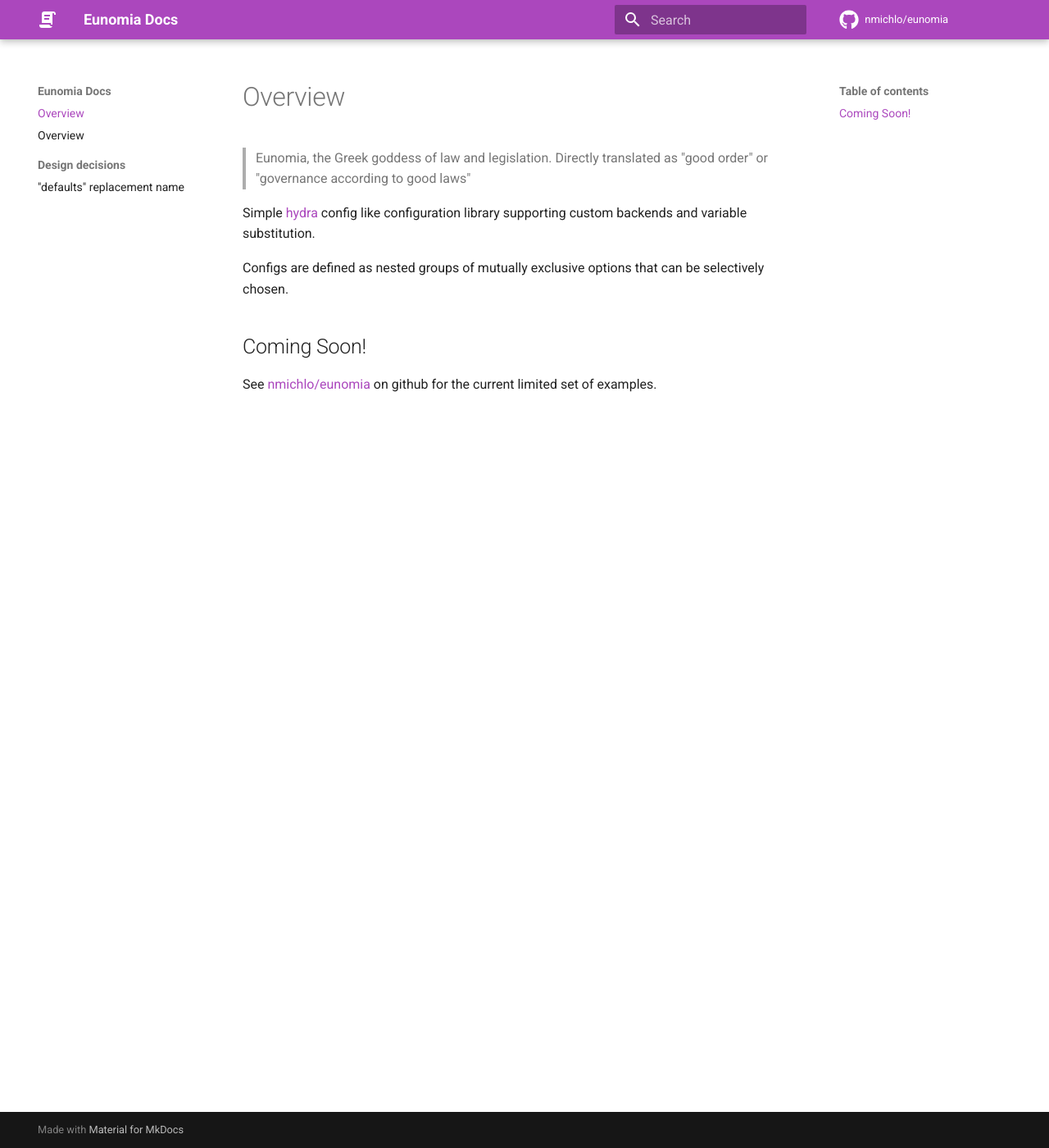
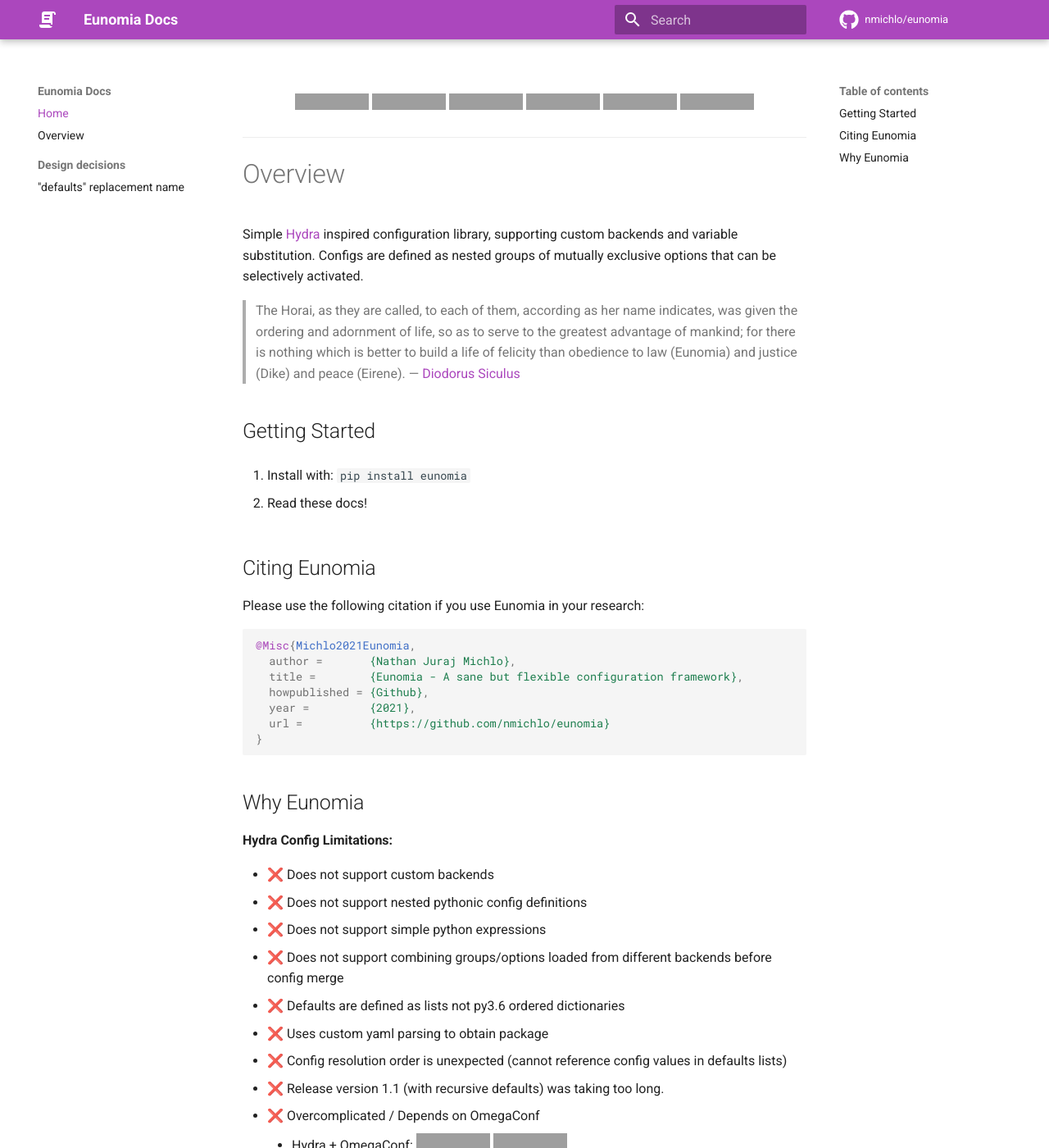
Before and after one commit to nmichlo/eunomia, an MkDocs documentation site: the page built from docs/index.md, in a window 1280 px wide and 1400 px high. Shown: the whole window at 82% size. Built offline with MkDocs 1.6.1 and Material for MkDocs 9.7.7, drawn with Linux system fonts in a browser that asks for light colours; comment, search, counter and statistics services are not loaded; grey boxes are pictures that could not be loaded.

Commit message:
initial mkdocs pages

````diff
--- a/docs/index.md
+++ b/docs/index.md
@@ -1,13 +1,74 @@
+
+----------------------
+
+<p align="center">
+    <a href="https://choosealicense.com/licenses/mit/">
+        <img alt="license" src="https://img.shields.io/github/license/nmichlo/eunomia?style=flat-square&color=lightgrey"/>
+    </a>
+    <a href="https://pypi.org/project/eunomia">
+        <img alt="python versions" src="https://img.shields.io/pypi/pyversions/eunomia?style=flat-square"/>
+    </a>
+    <a href="https://pypi.org/project/eunomia">
+        <img alt="pypi version" src="https://img.shields.io/pypi/v/eunomia?style=flat-square&color=blue"/>
+    </a>
+    <a href="https://github.com/nmichlo/eunomia/actions?query=workflow%3Atest">
+        <img alt="tests status" src="https://img.shields.io/github/workflow/status/nmichlo/eunomia/test?label=tests&style=flat-square"/>
+    </a>
+    <a href="https://codecov.io/gh/nmichlo/eunomia/">
+        <img alt="code coverage" src="https://img.shields.io/codecov/c/gh/nmichlo/eunomia?token=86IZK3J038&style=flat-square"/>
+    </a>
+    <a href="https://github.com/nmichlo/eunomia">
+        <img alt="last commit" src="https://img.shields.io/github/last-commit/nmichlo/eunomia?style=flat-square&color=lightgrey"/>
+    </a>
+</p>
+
+----------------------
+
 # Overview
 
-> Eunomia, the Greek goddess of law and legislation. Directly translated as "good order" or "governance according to good laws"
+Simple [Hydra](https://github.com/facebookresearch/hydra) inspired configuration
+library, supporting custom backends and variable substitution. Configs are defined as nested groups of mutually exclusive options
+that can be selectively activated.
 
-Simple [hydra](https://github.com/facebookresearch/hydra) config like configuration
-library supporting custom backends and variable substitution.
+> The Horai, as they are called, to each of them, according as her name
+> indicates, was given the ordering and adornment of life, so as to serve to
+> the greatest advantage of mankind; for there is nothing which is better to
+> build a life of felicity than obedience to law (Eunomia) and justice (Dike)
+> and peace (Eirene).
+> &mdash;&nbsp;[Diodorus&nbsp;Siculus](https://mythology.wikia.org/wiki/Eunomia)
 
-Configs are defined as nested groups of mutually exclusive options
-that can be selectively chosen.
+## Getting Started
 
-## Coming Soon!
+1. Install with: `pip install eunomia`
 
-See [nmichlo/eunomia](https://github.com/nmichlo/eunomia) on github for the current limited set of examples.
+2. Read these docs!
+
+## Citing Eunomia
+
+Please use the following citation if you use Eunomia in your research:
+
+```bibtex
+@Misc{Michlo2021Eunomia,
+  author =       {Nathan Juraj Michlo},
+  title =        {Eunomia - A sane but flexible configuration framework},
+  howpublished = {Github},
+  year =         {2021},
+  url =          {https://github.com/nmichlo/eunomia}
+}
+```
+
+## Why Eunomia
+
+**Hydra Config Limitations:**
+
+- ❌ Does not support custom backends
+- ❌ Does not support nested pythonic config definitions
+- ❌ Does not support simple python expressions
+- ❌ Does not support combining groups/options loaded from different backends before config merge
+- ❌ Defaults are defined as lists not py3.6 ordered dictionaries
+- ❌ Uses custom yaml parsing to obtain package
+- ❌ Config resolution order is unexpected (cannot reference config values in defaults lists)
+- ❌ Release version 1.1 (with recursive defaults) was taking too long.
+- ❌ Overcomplicated / Depends on OmegaConf
+    - Hydra + OmegaConf: ![](https://img.shields.io/tokei/lines/github/facebookresearch/hydra?style=flat-square&color=red)  ![](https://img.shields.io/tokei/lines/github/omry/omegaconf?style=flat-square&color=orange)
+    - Eunomia: ![](https://img.shields.io/tokei/lines/github/nmichlo/eunomia?style=flat-square&color=brightgreen)
````
Also changed, not shown: docs/overview.md (+16 -1 lines).
